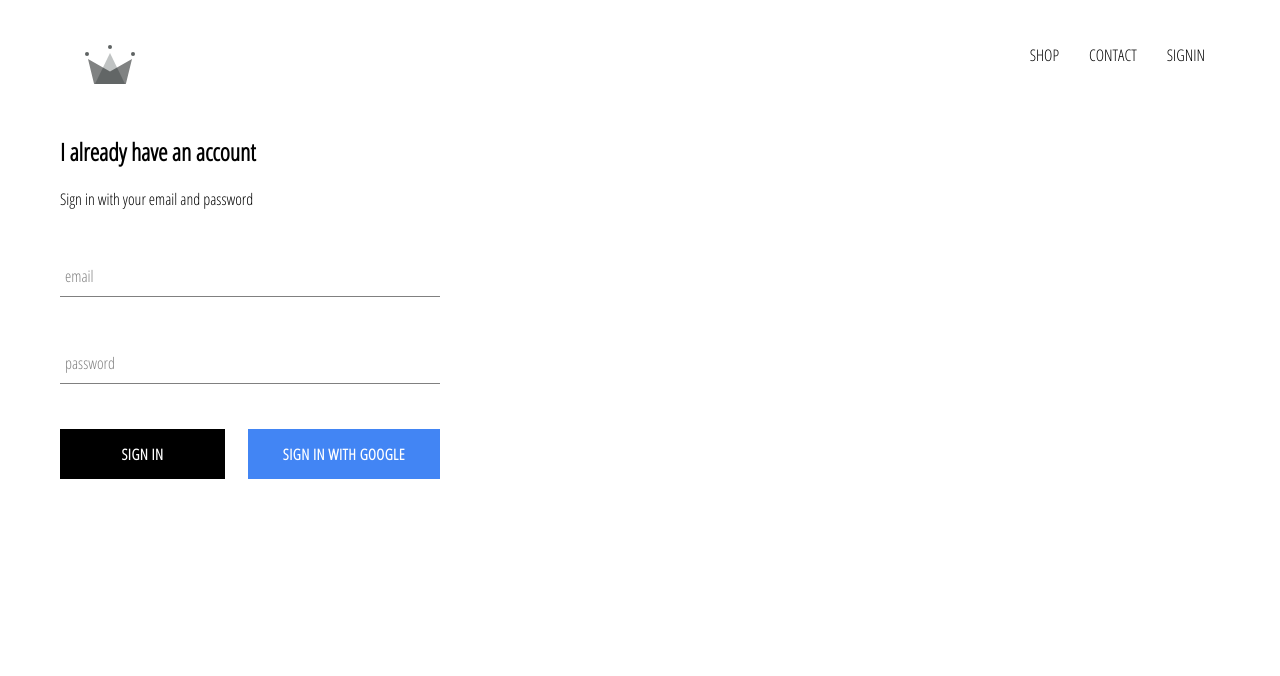
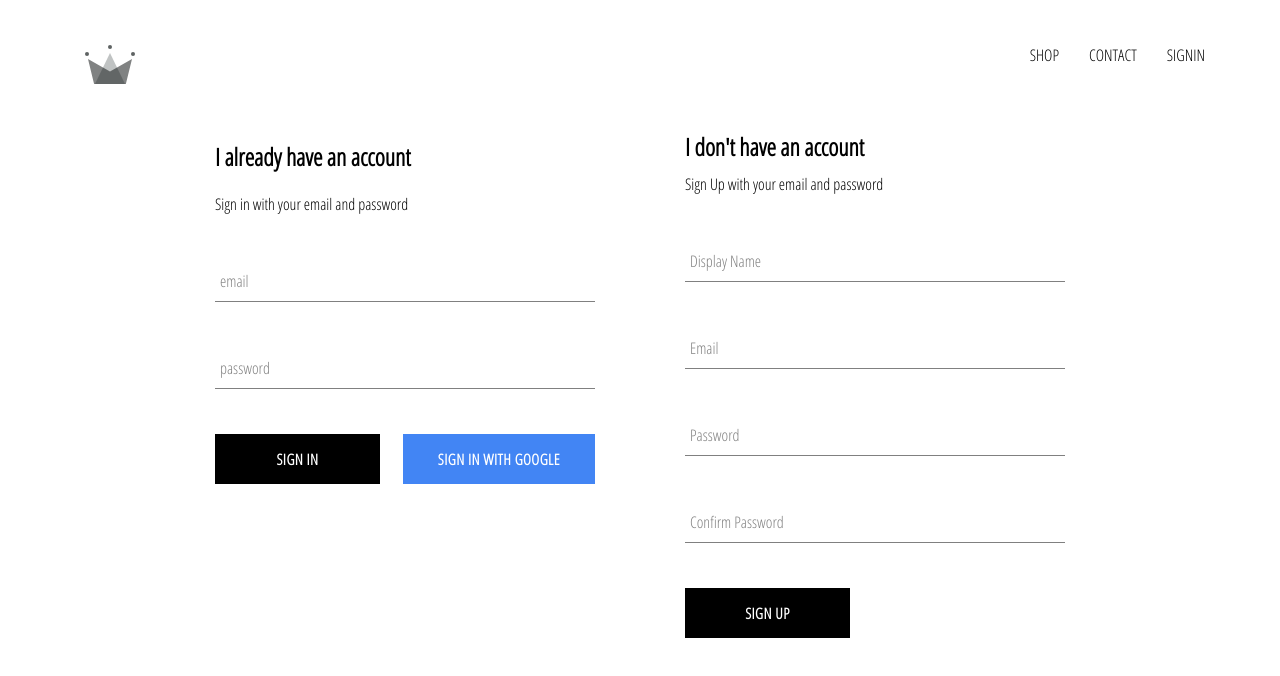
Before and after one commit to carlosedugoc/crwn-clothing, a React (Create React App) app: page /signin in a window 1280 px wide. Shown: the top 676 px of the page. Built offline with nearby package versions, Linux system fonts and the light colour scheme; no server answers.

Commit message:
implemented firebase utilities

```diff
--- a/src/App.js
+++ b/src/App.js
@@ -6,7 +6,7 @@
 import ShopPage from "./pages/Shop/shop.component";
 import SigInAndSignUpPage from "./pages/sign-in-and-sign-up/sign-in-and-sign-up.component";
 import Header from "./components/header/header.component";
-import {auth} from "./firebase/firebase.utils";
+import {auth, createUserProfileDocumet} from "./firebase/firebase.utils";
 
 
 class App extends React.Component{
@@ -21,9 +21,21 @@
 
     unsubscribeFromAuth = null;
     componentDidMount() {
-        this.unsubscribeFromAuth = auth.onAuthStateChanged(user => {
-            this.setState({currentUser: user});
-            console.log(user);
+        this.unsubscribeFromAuth = auth.onAuthStateChanged(async userAuth => {
+            if (userAuth){
+                const userRef = await createUserProfileDocumet(userAuth);
+                userRef.onSnapshot(snapshot => {
+                    this.setState({
+                        id: snapshot.id,
+                        ...snapshot.data()
+                    }, ()=>{
+                        console.log(this.state)
+                    });
+
+                    console.log(this.state);
+                });
+            }
+            this.setState({ currentUser: userAuth});
         });
 
     }
--- /dev/null
+++ b/src/components/sign-up/sign-up.component.jsx
@@ -0,0 +1,108 @@
+import React from "react";
+
+import FormInput from "../form-input/form-input.component";
+import CustomButton from "../custom-button/custom-button.component";
+
+import {auth, createUserProfileDocumet} from "../../firebase/firebase.utils";
+
+import './sign-up.styles.scss'
+
+class SignUp extends React.Component{
+
+    constructor() {
+        super();
+
+        this.state = {
+            displayName: '',
+            email: '',
+            password: '',
+            confirmPassword: ''
+        }
+    }
+
+    handleSubmit = async event =>{
+      event.preventDefault();
+
+        const {displayName, email, password, confirmPassword} = this.state;
+
+        if (password !== confirmPassword){
+            alert("Password don't match");
+            return;
+        }
+
+        try {
+            const {user} = await auth.createUserWithEmailAndPassword(email, password);
+            await createUserProfileDocumet(user,{displayName});
+            this.setState({
+                displayName: '',
+                email: '',
+                password: '',
+                confirmPassword: ''
+            })
+
+        }catch (error) {
+            console.error(error);
+        }
+    };
+
+    handleChange = event => {
+        const {name, value} = event.target;
+        this.setState({[name]: value});
+    }
+
+
+
+    render() {
+        const {displayName, email, password, confirmPassword} = this.state;
+        return(
+            <div className='sign-up'>
+                <h2 className="title">I don't have an account</h2>
+                <span>Sign Up with your email and password</span>
+                <form className='sign-up-form' onSubmit={this.handleSubmit}>
+                    <FormInput
+                        type='text'
+                        name='displayName'
+                        value={displayName}
+                        onChange={this.handleChange}
+                        label='Display Name'
+                        required
+                    />
+
+                    <FormInput
+                        type='text'
+                        name='email'
+                        value={email}
+                        onChange={this.handleChange}
+                        label='Email'
+                        required
+                    />
+
+                    <FormInput
+                        type='text'
+                        name='password'
+                        value={password}
+                        onChange={this.handleChange}
+                        label='Password'
+                        required
+                    />
+
+                    <FormInput
+                        type='text'
+                        name='confirmPassword'
+                        value={confirmPassword}
+                        onChange={this.handleChange}
+                        label='Confirm Password'
+                        required
+                    />
+
+                    <CustomButton type='submit' >SIGN UP</CustomButton>
+
+                </form>
+
+            </div>
+        )
+    }
+
+}
+
+export default SignUp;
--- /dev/null
+++ b/src/components/sign-up/sign-up.styles.scss
@@ -0,0 +1,9 @@
+.sign-up {
+  display: flex;
+  flex-direction: column;
+  width: 380px;
+
+  .title {
+    margin: 10px 0;
+  }
+}
--- a/src/firebase/firebase.utils.js
+++ b/src/firebase/firebase.utils.js
@@ -13,6 +13,29 @@
     measurementId: "G-V8YSBG116K"
 };
 
+export const createUserProfileDocumet = async (userAuth, additionalData) => {
+    if (!userAuth) return;
+    const userRef = firestore.doc(`users/${userAuth.uid}`);
+    const snapshot = await userRef.get();
+    if (!snapshot.exists) {
+        const {displayName, email} = userAuth;
+        const createAt = new Date();
+
+        try {
+            await userRef.set({
+                displayName,
+                email,
+                createAt,
+                ...additionalData
+            })
+        } catch (error) {
+            console.log('error creating user', error);
+        }
+
+        return userRef;
+    }
+};
+
 firebase.initializeApp(config);
 
 export const auth = firebase.auth();
--- a/src/pages/sign-in-and-sign-up/sign-in-and-sign-up.component.jsx
+++ b/src/pages/sign-in-and-sign-up/sign-in-and-sign-up.component.jsx
@@ -1,11 +1,13 @@
 import React from "react";
 import SignIn from "../../components/sing-in/sign-in.component";
+import SignUp from "../../components/sign-up/sign-up.component";
 
 import './sign-in-and-sign-up.styles.scss'
 
 const SigInAndSignUpPage = () => (
     <div className="sign-in-and-sign-up">
         <SignIn/>
+        <SignUp/>
     </div>
 );
 
--- a/src/pages/sign-in-and-sign-up/sign-in-and-sign-up.styles.scss
+++ b/src/pages/sign-in-and-sign-up/sign-in-and-sign-up.styles.scss
@@ -0,0 +1,6 @@
+.sign-in-and-sign-up {
+  width: 850px;
+  display: flex;
+  justify-content: space-between;
+  margin: 30px auto;
+}
```
